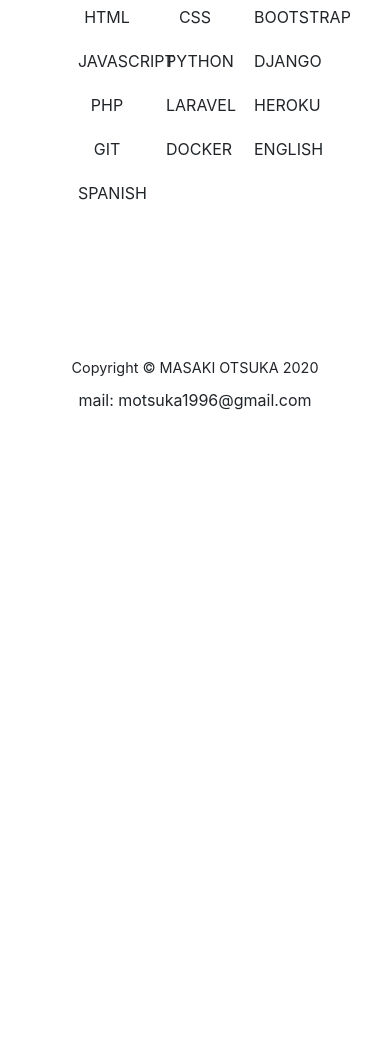
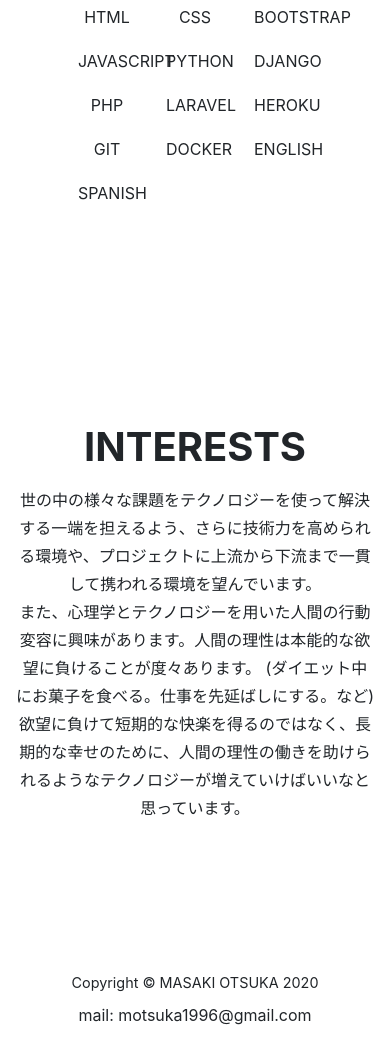
Before and after one commit to motsuka1/static_portfolio, a plain HTML site: page index.html in a window 390 px wide. Shown: the part 5597-6649 px from the top of the page. Before the commit the page ends 6034 px from the top, so only its background shows below. Drawn offline with nearby package versions, Linux system fonts and the light colour scheme.

Commit message:
add intersts section

```diff
--- a/index.html
+++ b/index.html
@@ -38,6 +38,9 @@
 					</li>
 					<li class="nav-item">
 						<a class="nav-link js-scroll-trigger" href="#skills">Skills</a>
+                    </li>
+                    <li class="nav-item">
+						<a class="nav-link js-scroll-trigger" href="#interests">Interests</a>
 					</li>
 				</ul>
 			</div>
@@ -337,6 +340,27 @@
 	</section>
 
 
+    <!-- Interests -->
+	<section class="page-section" id="interests">
+		<div class="container">
+			<div class="row">
+				<div class="col-lg-12 text-center">
+					<h2 class="section-heading text-uppercase">Interests</h2>
+				</div>
+            </div>
+            <div class="row text-center justify-content-center">
+                <div class="col-md-6">
+                    <p>世の中の様々な課題をテクノロジーを使って解決する一端を担えるよう、さらに技術力を高められる環境や、プロジェクトに上流から下流まで一貫して携われる環境を望んでいます。<br>
+                        また、心理学とテクノロジーを用いた人間の行動変容に興味があります。人間の理性は本能的な欲望に負けることが度々あります。
+                        (ダイエット中にお菓子を食べる。仕事を先延ばしにする。など)
+                        欲望に負けて短期的な快楽を得るのではなく、長期的な幸せのために、人間の理性の働きを助けられるようなテクノロジーが増えていけばいいなと思っています。
+                    </p>
+                </div>
+            </div>
+        </div>
+    </section>
+
+
 	<!-- Footer -->
 	<footer class="footer">
 		<div class="container">
```
